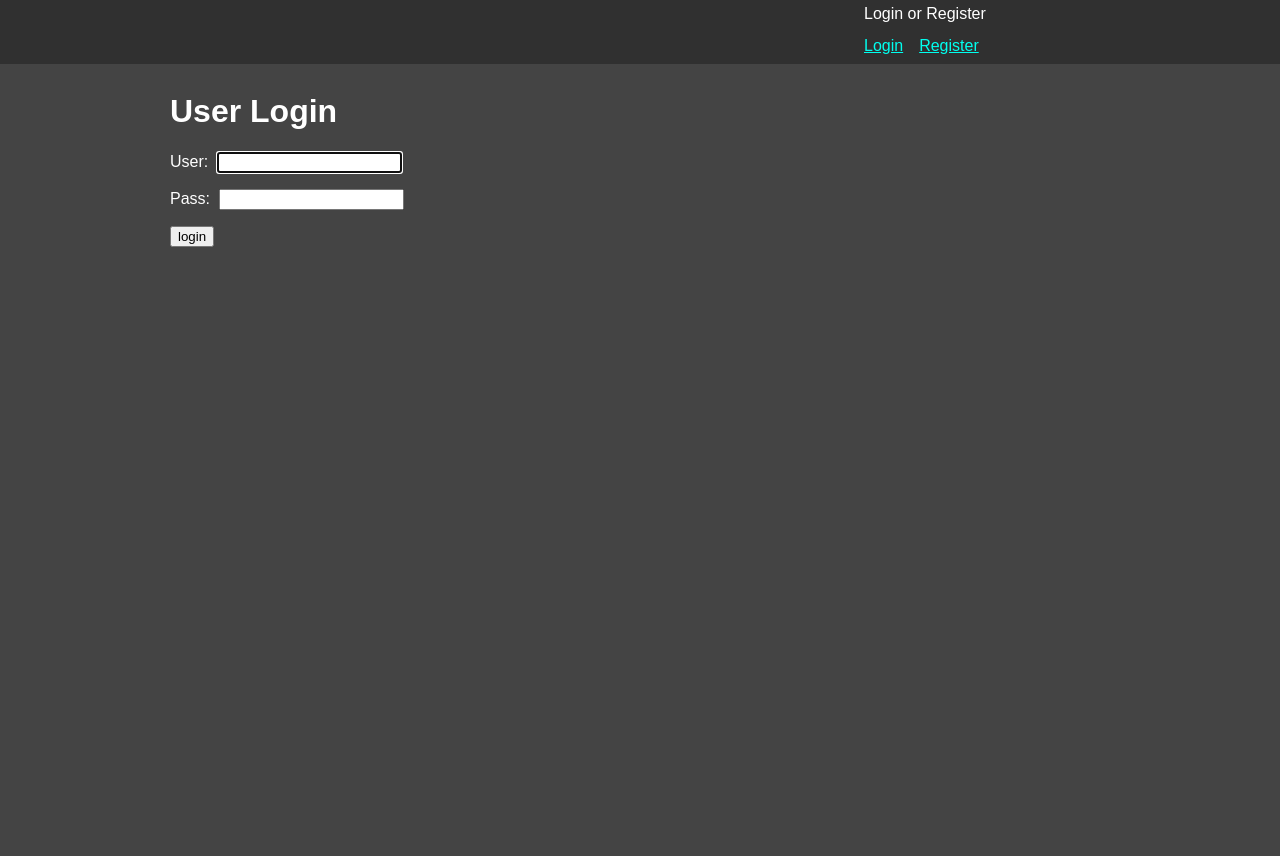
After one commit to jponf/PCnstein, a Django app: page /login/ in a window 1280 px wide. The commit adds this page. Run offline with Django 3.2, Linux system fonts and the light colour scheme.

Commit message:
Added urls patterns to log(in,out) and a template for the login page
Modified base.html template

Added new views

	modified:   PCnstein/urls.py
	modified:   PCnsteinapp/datautils.py
	modified:   PCnsteinapp/globdata.py
	modified:   PCnsteinapp/templates/base.html
	new file:   PCnsteinapp/templates/registration/login.html
	modified:   PCnsteinapp/views.py
	modified:   static/css/gen.css

```diff
--- a/PCnstein/urls.py
+++ b/PCnstein/urls.py
@@ -22,6 +22,10 @@ urlpatterns = patterns('',
     # Uncomment the next line to enable the admin:
     url(r'^admin/', include(admin.site.urls)),
 
+    url(r'^login/$', 'django.contrib.auth.views.login'),
+    url(r'^logout/$', 'django.contrib.auth.views.logout',
+                     { 'next_page' : '/'}),
+
     url(r'^$', GetMainPage),
 
     url(r'^%s/$' % API_COMPONENTS, GetComponents),
@@ -34,7 +38,5 @@ urlpatterns = patterns('',
     url(r'^%s/(\w+)/$' % API_CATEGORIES, GetCategory),
 
     url(r'^%s/$' % API_OS, GetOSes),
-    url(r'^%s/(\w+)/$' % API_OS, GetOS),
-
-
+    url(r'^%s/([\w\s]+)/$' % API_OS, GetOS),
 )
--- a/PCnsteinapp/templates/base.html
+++ b/PCnsteinapp/templates/base.html
@@ -12,10 +12,38 @@
 		{% block css %}{% endblock %}
 
 		<!-- Page Title -->
+		{% if pagetitle %}
 		<title>{{ pagetitle }} - PCnstein</title>
+		{% else %}
+		<title>PCnstein</title>
+		{% endif %}
+
 	</head>
 
 	<body>
+
+		<div id="head_wrapper">
+			<div id="head_user">
+				<div id="head_username">
+					{% if user.username %}
+					{{ user.username }}
+					{% else %}
+					Login or Register
+					{% endif %}
+				</div>
+
+				<div id="head_userlogin">
+					{% if user.username %}
+					<a href="/logout">Logout</a>
+					{% else %}
+					<ul>
+						<li><a href="/login">Login</a></li>
+						<li><a href="#">Register</a></li>
+					</ul>
+					{% endif %}
+				</div>
+			</div>
+		</div>
 
 		<!-- Main content wrapper -->
 		<div id="content_wrapper">
--- /dev/null
+++ b/PCnsteinapp/templates/registration/login.html
@@ -0,0 +1,20 @@
+{% extends "base.html" %}
+{% block css %}
+
+{% endblock %}
+
+{% block content %}
+	<h1>User Login</h1>
+
+	{% if form.has_errors %}
+	<p>Error validating user.</p>
+	{% endif %}
+
+	<form method="post" action=".">
+		<p><label for="id_username">User:&nbsp;&nbsp;</label>{{ form.username }}</p>
+		<p><label for="id_password">Pass:&nbsp;&nbsp;</label>{{ form.password }}</p>
+		<input type="hidden" name="next" value="/" />
+		<input type="submit" value="login" />
+		{% csrf_token %}
+	</form>
+{% endblock %}
--- a/static/css/gen.css
+++ b/static/css/gen.css
@@ -5,8 +5,8 @@ html, body, div, img {
 	background-image: none;
 	background-repeat: repeat;
 	background-size: auto auto;
-	border: 0px none
-	margin 0px;
+	border: 0px none;
+	margin: 0px;
 	padding: 0px;
 	vertical-align: baseline;
 }
@@ -15,21 +15,67 @@ body {
 	background: #444444;
 	color: #FFF;
 	font-family: Arial, "Liberation Sans", "DejaVu Sans", sans-serif;
-	width: 100%;
-	height: 100%;
 }
 
 a:link { color: #00FFEF; }
 a:visited { color: #00FF22; }
 
+#head_wrapper {
+	position: fixed;
+	left: 0px;
+	top: 0px;
+
+	background-color: #303030;
+	margin: 0 auto;
+	width: 100%;
+	height: 4em;
+	overflow: hidden;
+	z-index: 500000;
+}
+
+#head_user {
+	float: right;
+	width: 30%;
+	padding: 5px 2em 1em 5px;
+}
+
+#head_username {
+	height: 50%;
+}
+
+#head_userlogin {
+	height: 50%;
+}
+
+#head_userlogin ul {
+	padding: 0px;
+	margin: 0px;
+}
+
+#head_userlogin li {
+	display: inline-block;
+	height: 100%;
+	float: left;
+}
+
+#head_userlogin li {
+	padding-right: 1em ;
+}
+#head_userlogin li:last-child {
+	padding-right: 0px;
+}
+
 #content_wrapper {
 	background-color: transparent;
+	position: relative;
+	top: 4em;
 	margin: 0 auto;
 	width: 940px;
 	height: 100%;
 }
 
 #navbar {
+	position: relative;
 	margin-top: 5px;
 	width: 100%;
 	overflow: hidden;
```
Also changed, not shown: PCnsteinapp/datautils.py (+11 -7 lines), PCnsteinapp/views.py (+6 -1 lines), PCnsteinapp/globdata.py (line endings or trailing spaces).
